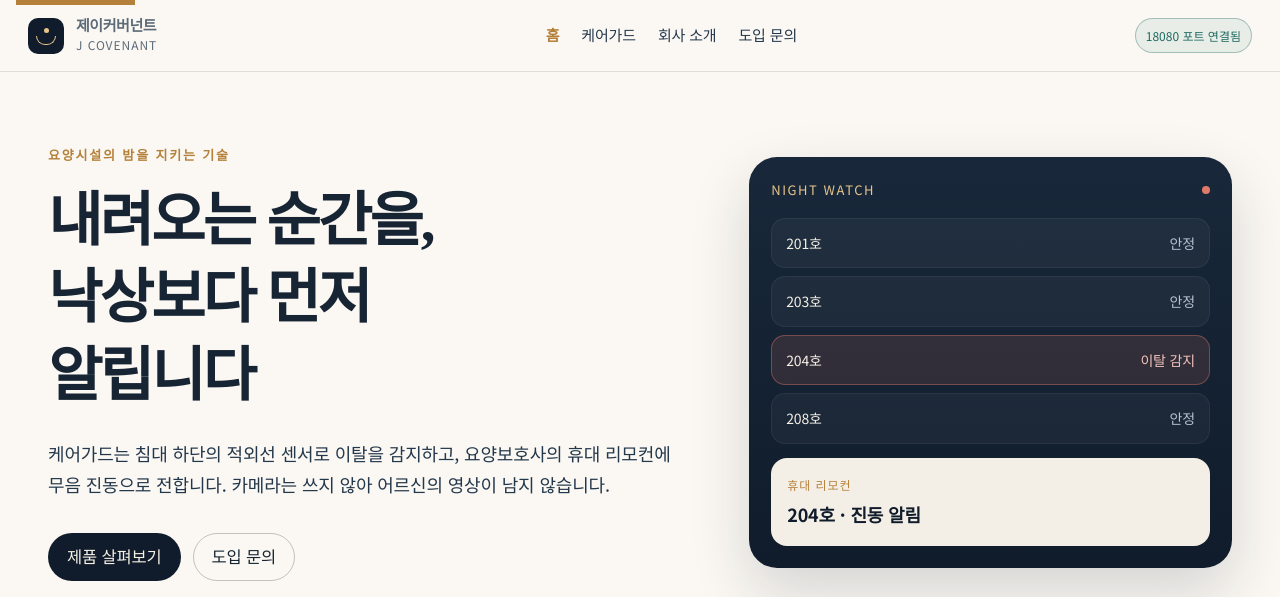
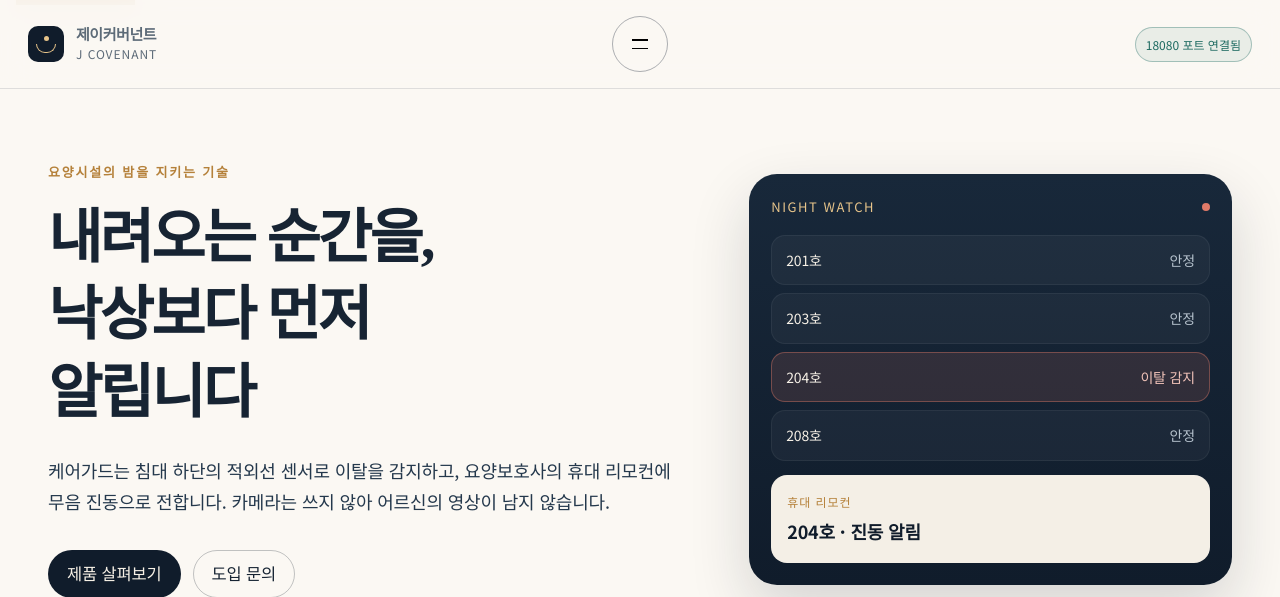
Before and after one commit to r1050707-prog/j01, a Spring Boot app: page / in a window 1280 px wide. Shown: the top 597 px of the page. Run offline with Spring Boot 4, Linux system fonts and the light colour scheme.

Commit message:
상단 = 버튼으로 전체 메뉴가 열리게 한다.

```diff
--- a/src/main/resources/static/css/style.css
+++ b/src/main/resources/static/css/style.css
@@ -50,16 +50,22 @@ h1, h2, h3, p { margin: 0; }
 .site-header {
   position: sticky;
   top: 0;
-  z-index: 10;
-  display: flex;
+  z-index: 40;
+  display: grid;
+  grid-template-columns: 1fr auto 1fr;
   align-items: center;
-  justify-content: space-between;
-  gap: 20px;
+  gap: 16px;
   padding: 16px 28px;
   background: rgba(251, 248, 243, 0.92);
   border-bottom: 1px solid var(--line);
   backdrop-filter: blur(14px);
 }
+body.menu-open .site-header {
+  background: transparent;
+  border-bottom-color: transparent;
+  color: #f7f1e6;
+}
+body.menu-open { overflow: hidden; }
 .brand {
   display: flex;
   align-items: center;
@@ -98,18 +104,107 @@ h1, h2, h3, p { margin: 0; }
 .brand strong { display: block; font-size: 15px; letter-spacing: -0.03em; line-height: 1.2; }
 .brand span { display: block; color: var(--muted); font-size: 12px; letter-spacing: 0.08em; }
 
-.site-nav { display: flex; align-items: center; gap: 22px; }
-.site-nav a { font-size: 15px; color: var(--navy); }
-.site-nav a[aria-current="page"] { color: var(--gold); font-weight: 700; }
-.nav-toggle {
-  display: none;
-  border: 1px solid var(--line);
+.menu-equals {
+  width: 56px;
+  height: 56px;
+  border-radius: 50%;
+  border: 1px solid rgba(23, 36, 51, 0.35);
   background: transparent;
-  padding: 8px 12px;
-  border-radius: 999px;
+  display: grid;
+  place-items: center;
+  cursor: pointer;
+  justify-self: center;
+}
+.menu-equals:hover { border-color: var(--ink); }
+.equals {
+  position: relative;
+  width: 16px;
+  height: 10px;
+}
+.equals::before,
+.equals::after {
+  content: "";
+  position: absolute;
+  left: 0;
+  right: 0;
+  height: 1.5px;
+  background: currentColor;
+  transition: transform 0.25s ease;
+}
+.equals::before { top: 0; }
+.equals::after { bottom: 0; }
+body.menu-open .equals::before { transform: translateY(4px) rotate(45deg); }
+body.menu-open .equals::after { transform: translateY(-4px) rotate(-45deg); }
+body.menu-open .menu-equals { border-color: rgba(247, 241, 230, 0.55); }
+.sr-only {
+  position: absolute;
+  width: 1px;
+  height: 1px;
+  padding: 0;
+  margin: -1px;
+  overflow: hidden;
+  clip: rect(0, 0, 0, 0);
+  white-space: nowrap;
+  border: 0;
+}
+
+.full-menu {
+  position: fixed;
+  inset: 0;
+  z-index: 30;
+}
+.full-menu[hidden] { display: none; }
+.full-menu-reveal {
+  position: fixed;
+  border-radius: 50%;
+  background: #102033;
+  transform: translate(-50%, -50%) scale(0);
+  transition: transform 0.62s cubic-bezier(0.4, 0, 0.2, 1);
+}
+.full-menu.is-open .full-menu-reveal { transform: translate(-50%, -50%) scale(1); }
+.full-menu-panel .kicker { color: var(--gold-soft); }
+.full-menu-panel {
+  position: relative;
+  z-index: 1;
+  height: 100%;
+  display: flex;
+  flex-direction: column;
+  justify-content: center;
+  padding: 120px 10vw 72px;
+  opacity: 0;
+  transition: opacity 0.35s ease 0.22s;
+}
+.full-menu.is-open .full-menu-panel { opacity: 1; }
+.full-menu-panel .item {
+  display: flex;
+  justify-content: space-between;
+  align-items: baseline;
+  gap: 16px;
+  padding: 16px 0;
+  border-bottom: 1px solid rgba(247, 241, 230, 0.16);
+  color: #f7f1e6;
+  font-family: var(--serif);
+  font-size: clamp(32px, 5vw, 58px);
+  line-height: 1.2;
+}
+.full-menu-panel .item small {
+  font-family: var(--sans);
+  font-size: 14px;
+  letter-spacing: 0.08em;
+  color: var(--gold-soft);
+}
+.full-menu-panel .item[aria-current="page"] { color: var(--gold-soft); }
+body.menu-open .brand strong,
+body.menu-open .brand span { color: #f7f1e6; }
+body.menu-open .mark { background: #f7f1e6; }
+body.menu-open .server-pill {
+  color: #f7f1e6;
+  border-color: rgba(247, 241, 230, 0.35);
+  background: transparent;
 }
 
 .server-pill {
+  justify-self: end;
   font-size: 12px;
   letter-spacing: 0;
   border-radius: 999px;
@@ -399,27 +494,15 @@ textarea { min-height: 140px; resize: vertical; }
 .site-footer strong { color: var(--ink); }
 
 @media (max-width: 900px) {
-  .nav-toggle { display: inline-flex; }
-  .site-nav {
-    display: none;
-    position: absolute;
-    top: 70px;
-    left: 16px;
-    right: 16px;
-    flex-direction: column;
-    align-items: flex-start;
-    padding: 16px;
-    background: var(--paper);
-    border: 1px solid var(--line);
-    border-radius: 16px;
-  }
-  .site-nav.is-open { display: flex; }
   .hero, .split, .stats, .steps, .cards, .people, .plans, .issues, .contact-grid {
     grid-template-columns: 1fr;
   }
   .hero { padding-top: 36px; }
   .server-pill { display: none; }
   .site-header { padding: 14px 16px; }
+  .full-menu-panel { padding: 108px 24px 48px; }
+  .full-menu-panel .item { font-size: 32px; }
+  .full-menu-panel .item small { display: none; }
 }
 
 @media (prefers-reduced-motion: reduce) {
--- a/src/main/resources/static/index.html
+++ b/src/main/resources/static/index.html
@@ -9,7 +9,7 @@
   <link rel="preconnect" href="https://fonts.googleapis.com">
   <link rel="preconnect" href="https://fonts.gstatic.com" crossorigin>
   <link href="https://fonts.googleapis.com/css2?family=Noto+Sans+KR:wght@400;600;700&family=Noto+Serif+KR:wght@600&display=swap" rel="stylesheet">
-  <link rel="stylesheet" href="/css/style.css">
+  <link rel="stylesheet" href="/css/style.css?v=3">
 </head>
 <body>
   <a class="skip" href="#main">본문으로 이동</a>
@@ -21,15 +21,22 @@
         <span>J COVENANT</span>
       </span>
     </a>
-    <nav id="site-nav" class="site-nav" aria-label="주요">
-      <a href="/" aria-current="page">홈</a>
-      <a href="/product.html">케어가드</a>
-      <a href="/company.html">회사 소개</a>
-      <a href="/contact.html">도입 문의</a>
+    <button class="menu-equals" type="button" aria-expanded="false" aria-controls="full-menu">
+      <span class="equals" aria-hidden="true"></span>
+      <span class="sr-only">전체메뉴 열기</span>
+    </button>
+    <span class="server-pill" id="server-pill">서버 확인 중</span>
+  </header>
+  <div id="full-menu" class="full-menu" hidden>
+    <div class="full-menu-reveal" aria-hidden="true"></div>
+    <nav class="full-menu-panel" aria-label="전체">
+      <p class="kicker">MENU</p>
+      <a class="item" href="/" aria-current="page"><span>홈</span><small>밤을 지키는 기술</small></a>
+      <a class="item" href="/product.html"><span>케어가드</span><small>IMD-2000</small></a>
+      <a class="item" href="/company.html"><span>회사 소개</span><small>제이커버넌트</small></a>
+      <a class="item" href="/contact.html"><span>도입 문의</span><small>시설 상담</small></a>
     </nav>
-    <span class="server-pill" id="server-pill">서버 확인 중</span>
-    <button class="nav-toggle" type="button" aria-expanded="false" aria-controls="site-nav">메뉴</button>
-  </header>
+  </div>
 
   <main id="main">
     <section class="hero">
@@ -133,6 +140,6 @@
       개업 <span data-field="founded">2023-04-20</span>
     </div>
   </footer>
-  <script src="/js/main.js"></script>
+  <script src="/js/main.js?v=2"></script>
 </body>
 </html>
--- a/src/main/resources/static/js/main.js
+++ b/src/main/resources/static/js/main.js
@@ -1,10 +1,59 @@
-const toggle = document.querySelector(".nav-toggle");
-const nav = document.querySelector("#site-nav");
+const menuButton = document.querySelector(".menu-equals");
+const fullMenu = document.querySelector("#full-menu");
+const menuReveal = document.querySelector(".full-menu-reveal");
+const menuLabel = menuButton ? menuButton.querySelector(".sr-only") : null;
+let menuToken = 0;
 
-if (toggle && nav) {
-  toggle.addEventListener("click", () => {
-    const open = nav.classList.toggle("is-open");
-    toggle.setAttribute("aria-expanded", String(open));
+function placeReveal() {
+  const rect = menuButton.getBoundingClientRect();
+  const x = rect.left + rect.width / 2;
+  const y = rect.top + rect.height / 2;
+  const radius = Math.hypot(Math.max(x, window.innerWidth - x), Math.max(y, window.innerHeight - y));
+  menuReveal.style.left = x + "px";
+  menuReveal.style.top = y + "px";
+  menuReveal.style.width = radius * 2 + "px";
+  menuReveal.style.height = radius * 2 + "px";
+}
+
+function openFullMenu() {
+  menuToken += 1;
+  placeReveal();
+  fullMenu.hidden = false;
+  requestAnimationFrame(() => {
+    requestAnimationFrame(() => fullMenu.classList.add("is-open"));
+  });
+  document.body.classList.add("menu-open");
+  menuButton.setAttribute("aria-expanded", "true");
+  if (menuLabel) menuLabel.textContent = "전체메뉴 닫기";
+  const first = fullMenu.querySelector("a");
+  if (first) first.focus();
+}
+
+function closeFullMenu() {
+  const token = menuToken;
+  fullMenu.classList.remove("is-open");
+  document.body.classList.remove("menu-open");
+  menuButton.setAttribute("aria-expanded", "false");
+  if (menuLabel) menuLabel.textContent = "전체메뉴 열기";
+  const hide = () => {
+    if (token !== menuToken || fullMenu.classList.contains("is-open")) return;
+    fullMenu.hidden = true;
+  };
+  menuReveal.addEventListener("transitionend", hide, { once: true });
+  window.setTimeout(hide, 700);
+  menuButton.focus();
+}
+
+if (menuButton && fullMenu && menuReveal) {
+  menuButton.addEventListener("click", () => {
+    if (fullMenu.classList.contains("is-open")) closeFullMenu();
+    else openFullMenu();
+  });
+  document.addEventListener("keydown", (event) => {
+    if (event.key === "Escape" && fullMenu.classList.contains("is-open")) closeFullMenu();
+  });
+  window.addEventListener("resize", () => {
+    if (fullMenu.classList.contains("is-open")) placeReveal();
   });
 }
 
```
Also changed, not shown: src/main/resources/static/company.html (+17 -10 lines), src/main/resources/static/contact.html (+17 -10 lines), src/main/resources/static/product.html (+17 -10 lines).
